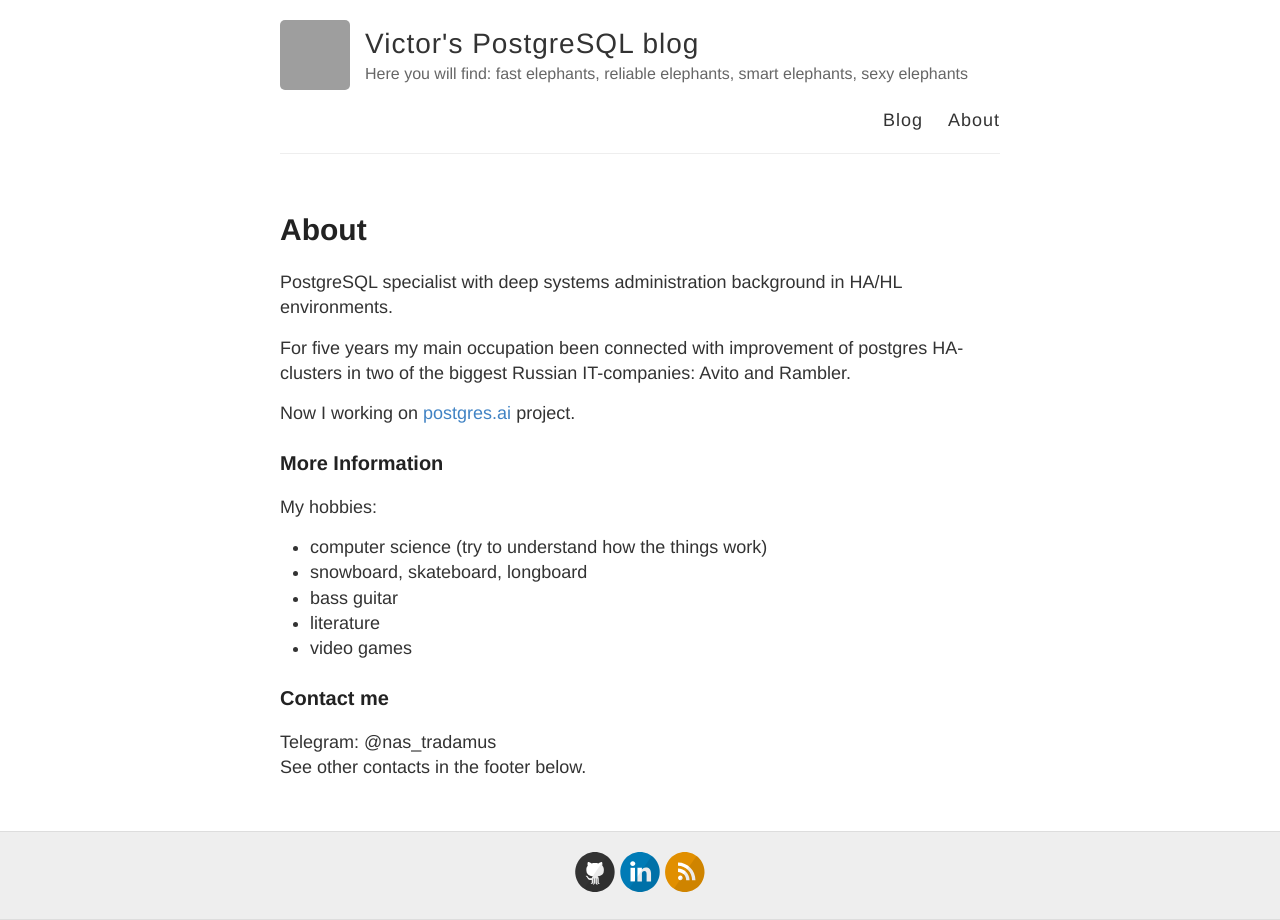
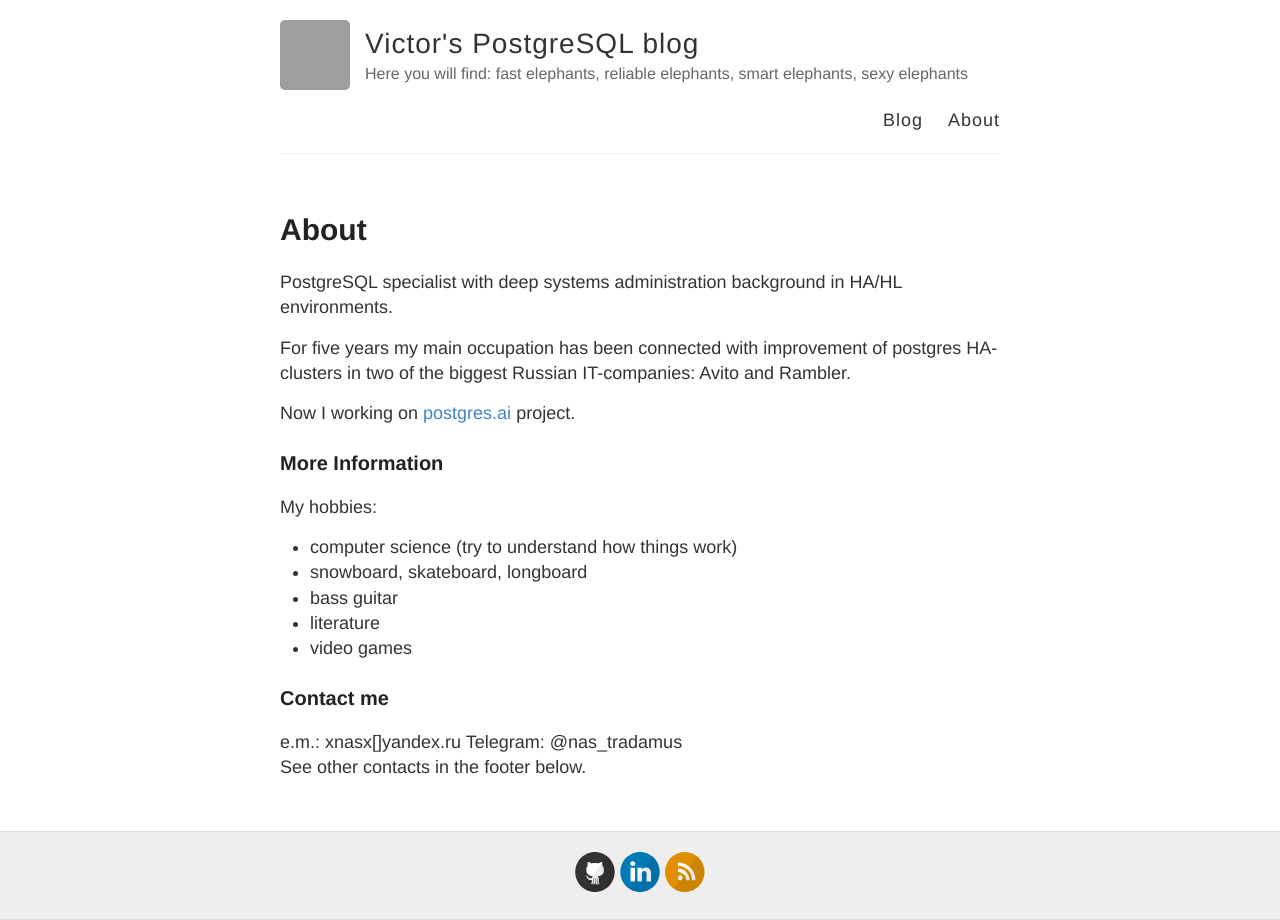
Before and after one commit to Nastradamus/nastradamus.github.io, a Jekyll site: the page built from about.md, in a window 1280 px wide. Built offline with Jekyll 4.4.1, drawn with Linux system fonts in a browser that asks for light colours; grey boxes are pictures that could not be loaded.

Commit message:
Update about.md

```diff
--- a/about.md
+++ b/about.md
@@ -6,7 +6,7 @@
 
 PostgreSQL specialist with deep systems administration background in HA/HL environments.
 
-For five years my main occupation been connected with improvement of postgres HA-clusters in two of the biggest Russian IT-companies: Avito and Rambler.
+For five years my main occupation has been connected with improvement of postgres HA-clusters in two of the biggest Russian IT-companies: Avito and Rambler.
 
 Now I working on
 [postgres.ai](http://postgres.ai) project.
@@ -15,7 +15,7 @@
 
 My hobbies:
 
-- computer science (try to understand how the things work)
+- computer science (try to understand how things work)
 - snowboard, skateboard, longboard
 - bass guitar
 - literature
@@ -23,5 +23,6 @@
 
 ### Contact me
 
+e.m.: xnasx[]yandex.ru
 Telegram: @nas_tradamus
 See other contacts in the footer below.
```
